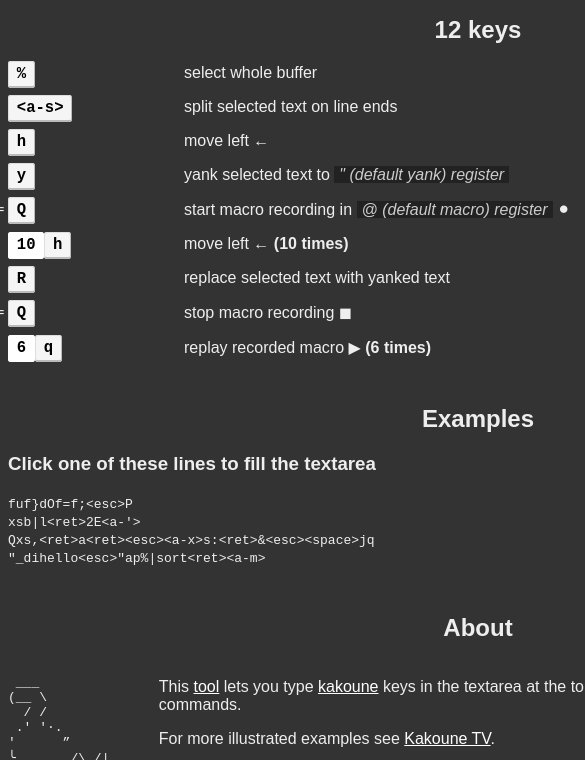
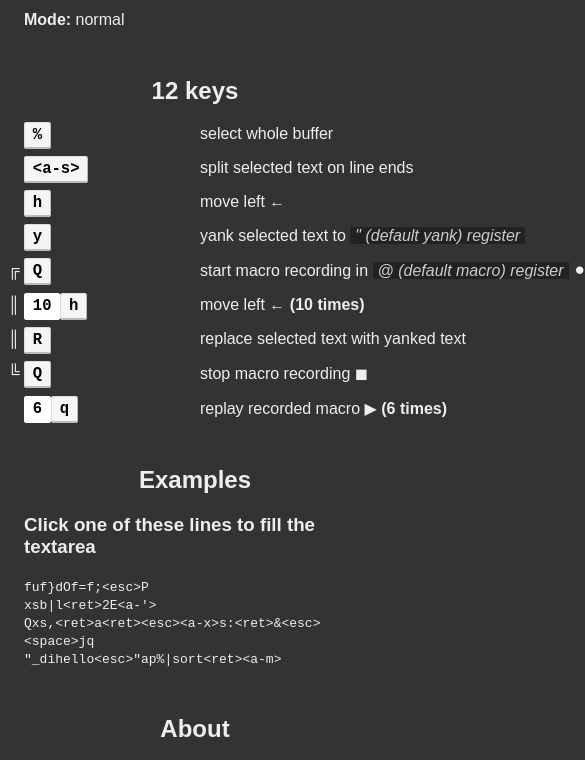
Before and after one commit to Delapouite/kakoune-explain, a plain HTML site: page index.html in a window 390 px wide. Shown: the part 234-994 px from the top of the page, 585 px wide, since content can reach past the window. Drawn offline with Linux system fonts and the light colour scheme.

Commit message:
Update css to make it responsive (#8)
* Update css to make it responsive

I like to split my screen in half : one side kakoune explain and on the other kakoune editor.
The website is too large for half of my  my 12" screen, which make it painful to use.

* Update kakoune-explain.css

```diff
--- a/kakoune-explain.css
+++ b/kakoune-explain.css
@@ -19,7 +19,8 @@
 
 main {
 	margin: 0 auto;
-	width: 940px;
+	max-width: 940px;
+	padding: 1em;
 }
 
 #kakoune-logo {
```
